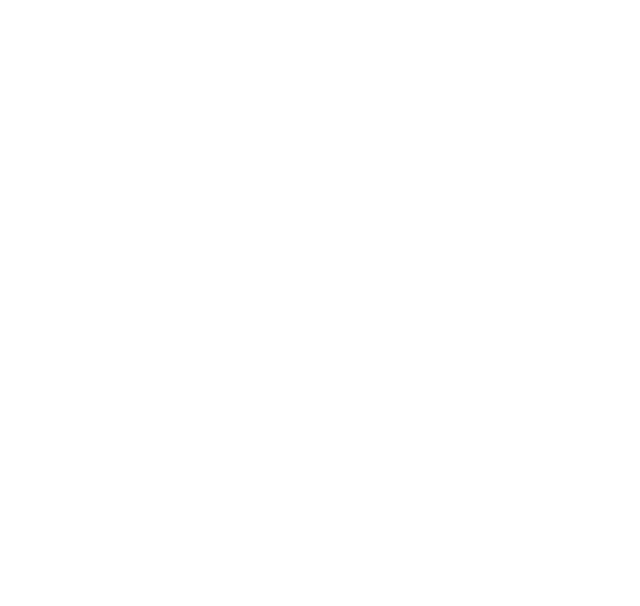
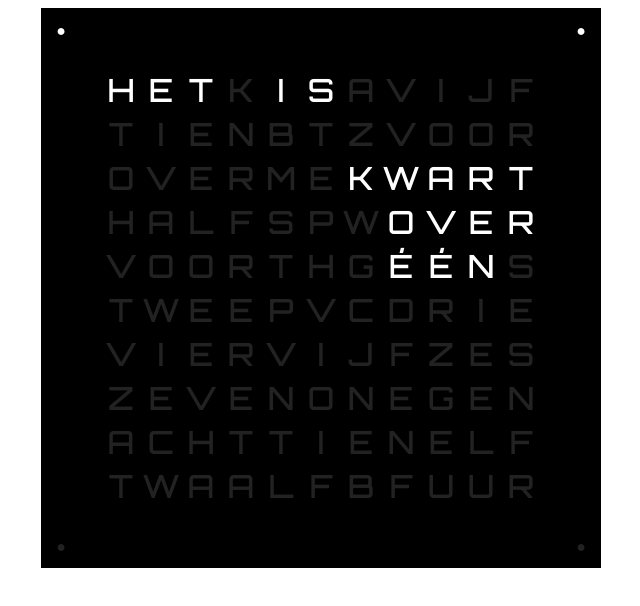
Before and after one commit to mmjmanders/qlocktwo-svelte, a website: page app/index.html in a window 1280 px wide. Shown: the whole page, without its empty margins (319-959 px from the left). Drawn offline with Linux system fonts and the light colour scheme; the site is published under a folder, as on GitHub Pages, so addresses that start at the root find nothing; files whose address does not match are found by name.

Commit message:
updated links to css and js

```diff
--- a/app/index.html
+++ b/app/index.html
@@ -8,7 +8,7 @@
   <title>qlocktwo</title>
 
   <link rel="stylesheet" href="https://fonts.googleapis.com/css?family=Orbitron:500">
-  <link rel="stylesheet" href="/styles/main.css">
+  <link rel="stylesheet" href="styles/main.css">
 
   <script src="https://cdnjs.cloudflare.com/ajax/libs/modernizr/2.8.3/modernizr.min.js"></script>
 </head>
@@ -20,6 +20,6 @@
 
 <main></main>
 
-<script src="/scripts/bundle.js"></script>
+<script src="scripts/bundle.js"></script>
 </body>
 </html>
--- a/package.json
+++ b/package.json
@@ -9,7 +9,7 @@
   "license": "MIT",
   "scripts": {
     "compile": "webpack",
-    "serve": "browser-sync start -s ./app --ss ./.tmp -f ./.tmp ./app",
+    "serve": "npm run compile && browser-sync start -s ./app --ss ./.tmp -f ./.tmp ./app",
     "dist": "rm -rf dist && mkdir dist && webpack -p && cp -R ./app/index.html ./app/styles ./dist && cp -R ./.tmp/* ./dist",
     "serve:dist": "npm run dist && browser-sync start -s ./dist"
   },
```
Also changed, not shown: dist/index.html.
